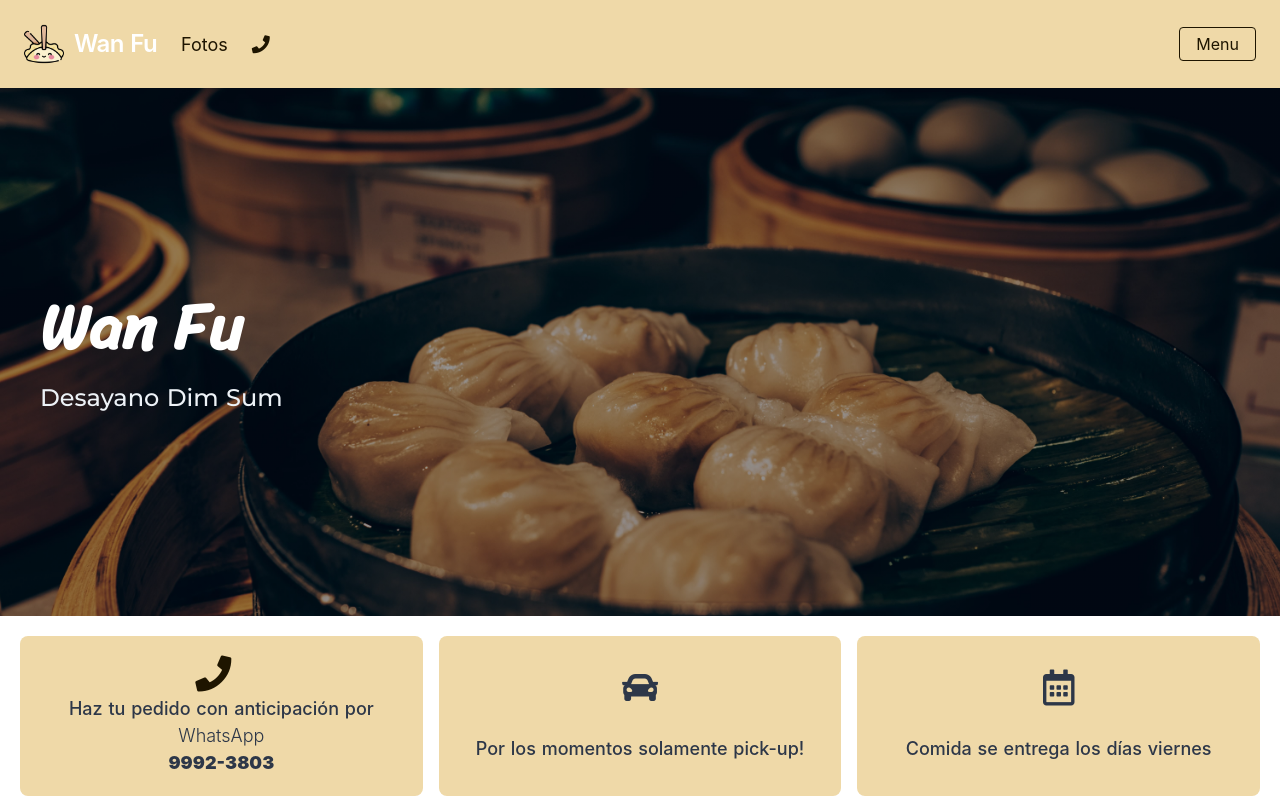
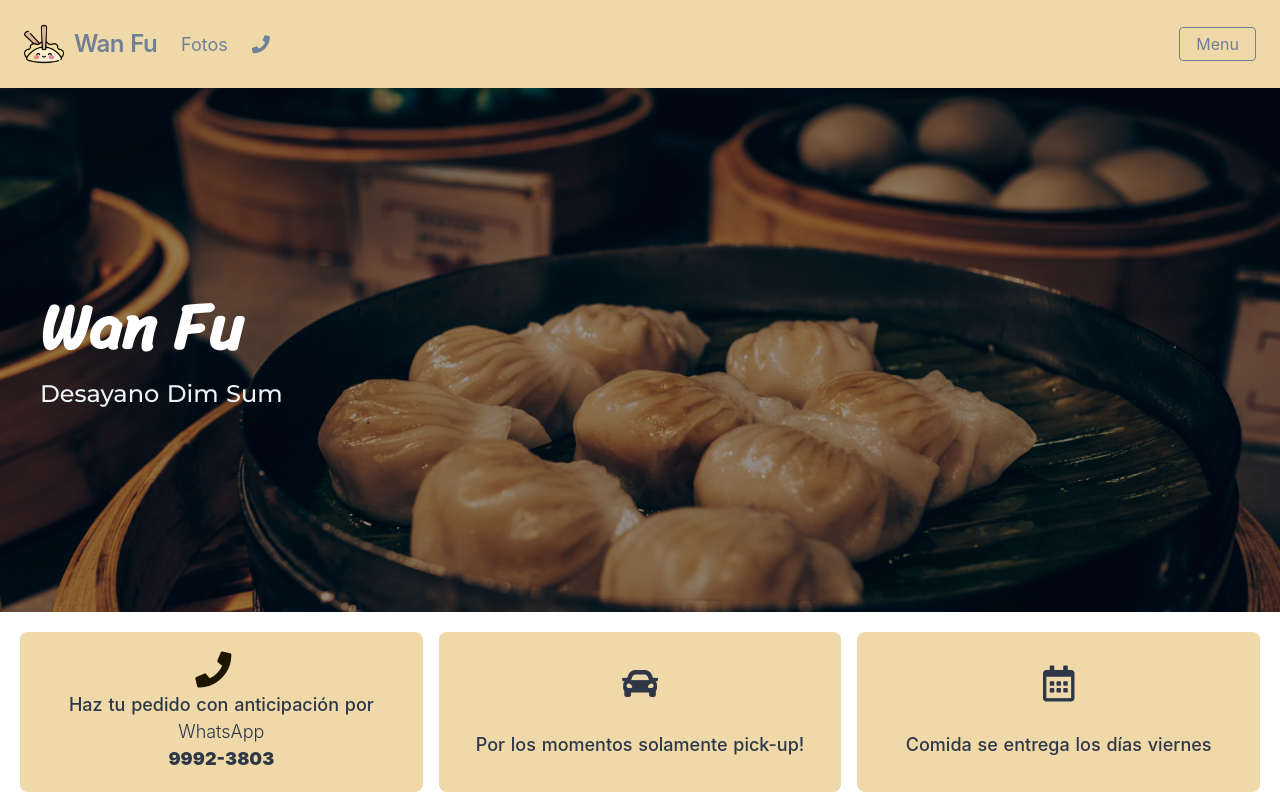
Before and after one commit to jocvegar/dim-sum-menu, a Nuxt app: page / in a window 1280 px wide. Shown: the top 800 px of the page. Built offline with nearby package versions, Linux system fonts and the light colour scheme; what vue-collage-slideshow would draw is missing.

Commit message:
changes text white to gray

```diff
--- a/components/Nav.vue
+++ b/components/Nav.vue
@@ -3,11 +3,11 @@
     <nuxt-link @click.native="open = false" to="/">
         <div class="flex items-center flex-no-shrink text-white mr-6">
             <img src="@/static/icon.png" alt="wan-fu">
-            <span class="font-semibold text-2xl tracking-tight">Wan Fu</span>
+            <span class="font-semibold text-2xl text-gray-600 tracking-tight">Wan Fu</span>
         </div>
     </nuxt-link>
     <div class="block sm:hidden">
-      <button @click="toggle" class="flex items-center px-3 py-2 border rounded text-brown-800 border-brown-400 hover:text-white hover:border-white">
+      <button @click="toggle" class="flex items-center px-3 py-2 border rounded text-gray-600 border-gray-600 hover:text-white hover:border-white">
         <svg class="fill-current h-3 w-3" viewBox="0 0 20 20" xmlns="http://www.w3.org/2000/svg">
             <title>Menu</title>
             <path d="M0 3h20v2H0V3zm0 6h20v2H0V9zm0 6h20v2H0v-2z"/></svg>
@@ -19,18 +19,18 @@
             <!-- <nuxt-link
             @click.native="open = false"
             to="/contact"
-            class="no-underline block mt-4 sm:inline-block sm:mt-0 text-brown-800 hover:text-white mr-4">
+            class="no-underline block mt-4 sm:inline-block sm:mt-0 text-gray-600 hover:text-white mr-4">
             Contacto
             </nuxt-link>-->
             <nuxt-link
                 @click.native="open = false"
                 to="/fotos"
-                class="no-underline block mt-4 text-lg sm:inline-block sm:mt-0 text-brown-800 hover:text-white mr-4">
+                class="no-underline block mt-4 text-lg sm:inline-block sm:mt-0 text-gray-600 hover:text-white mr-4">
                     Fotos
             </nuxt-link>
             <a @click="open = false"
                 href="tel:99223803"
-                class="no-underline block mt-4 text-lg sm:inline-block sm:mt-0 text-brown-800 hover:text-white mr-4">
+                class="no-underline block mt-4 text-lg sm:inline-block sm:mt-0 text-gray-600 hover:text-white mr-4">
                 <i class="fa fa-phone px-2" aria-hidden="true"></i>
             </a>
         </div>
@@ -38,7 +38,7 @@
         <nuxt-link
             @click.native="open = false"
             to="/menu"
-            class="no-underline inline-block text-base px-4 py-2 leading-none border rounded text-brown-800 border-brown-800 hover:border-transparent hover:text-black hover:bg-brown-200 mt-4 sm:mt-0">
+            class="no-underline inline-block text-base px-4 py-2 leading-none border rounded text-gray-600 border-gray-600 hover:border-transparent hover:text-black hover:bg-brown-200 mt-4 sm:mt-0">
                 Menu
         </nuxt-link>
       </div>
@@ -48,10 +48,10 @@
 
 <script>
 export default {
-    name: "Nav",
+  name: 'Nav',
   data() {
     return {
-            open: false,
+      open: false
     }
   },
   methods: {
@@ -70,7 +70,7 @@ export default {
   margin-right: 10px;
 }
 .nuxt-link-exact-active {
-        color:white;
+  color: #1e1500;
 }
 .showMe {
   opacity: 2;
--- a/pages/index.vue
+++ b/pages/index.vue
@@ -2,7 +2,7 @@
   <div class="index">
     <section class="hero py-24 md:py-48 bg-cover bg-center">
       <div class="container mx-auto px-6 md:px-10">
-        <h2 class="title text-6xl font-bold mb-1 text-white text-center sm:text-left">
+        <h2 class="title text-6xl font-bold text-white text-center sm:text-left">
           Wan Fu
         </h2>
         <h3 class="subtitle text-2xl font-medium mb-2 text-gray-200 text-center sm:text-left">
@@ -64,8 +64,8 @@ export default {
   },
   computed: {
     message() {
-      return process.env.test;
-    },
+      return process.env.test
+    }
   },
   methods: {
     scrollToTop() {
@@ -87,11 +87,11 @@ export default {
 */
 .hero {
   background-image: linear-gradient(
-    to bottom,
-    rgba(0, 0, 0, 0.4) 0%,
-    rgba(0, 0, 0, 0.4) 100%
-  ),
-  url('~static/hero.jpg')
+      to bottom,
+      rgba(0, 0, 0, 0.4) 0%,
+      rgba(0, 0, 0, 0.4) 100%
+    ),
+    url('~static/hero.jpg');
 }
 
 .title {
```
Lines whose indentation alone changed are shown as unchanged.
